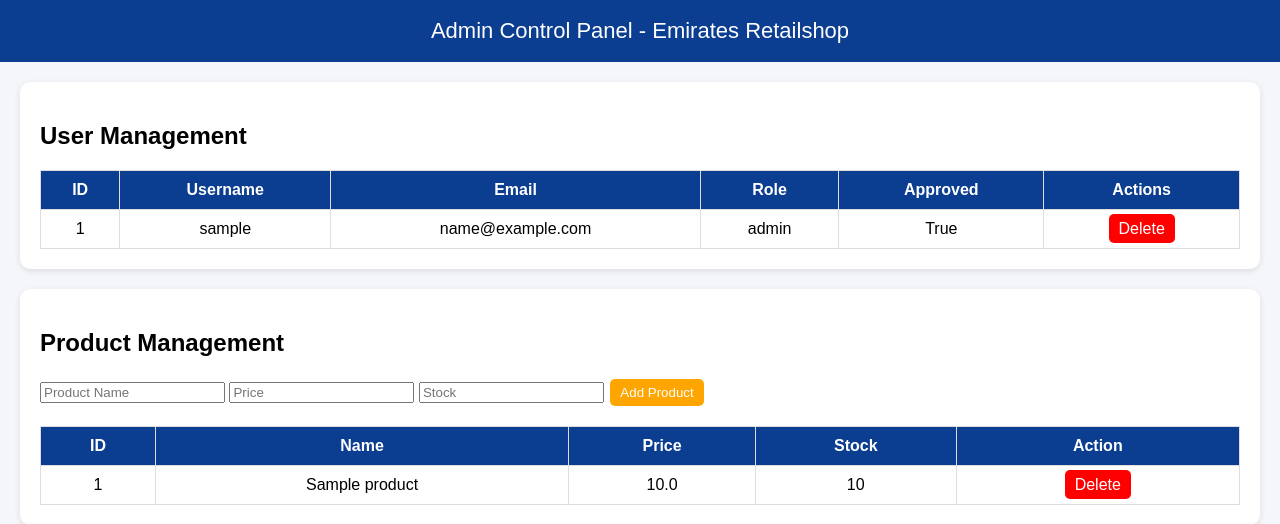
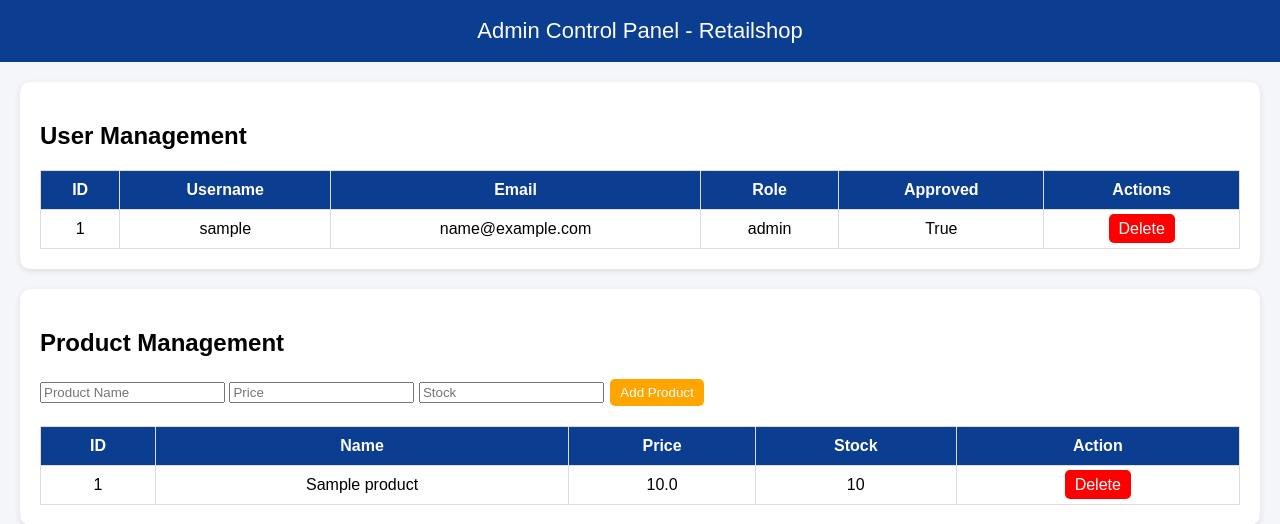
Before and after one commit to rez047/salesretailproject, a Flask app: page /admin in a window 1280 px wide. Shown: the top 524 px of the page. Run offline with Flask 3, Linux system fonts and the light colour scheme; a user stored in the database is signed in; tables that the repository leaves empty hold one stand-in row (values such as "Sample post").

Commit message:
Update admin_dashboard.html

```diff
--- a/templates/admin_dashboard.html
+++ b/templates/admin_dashboard.html
@@ -66,7 +66,7 @@
 <body>
 
 <header>
-    Admin Control Panel - Emirates Retailshop
+    Admin Control Panel - Retailshop
 </header>
 
 <div class="container">
```
